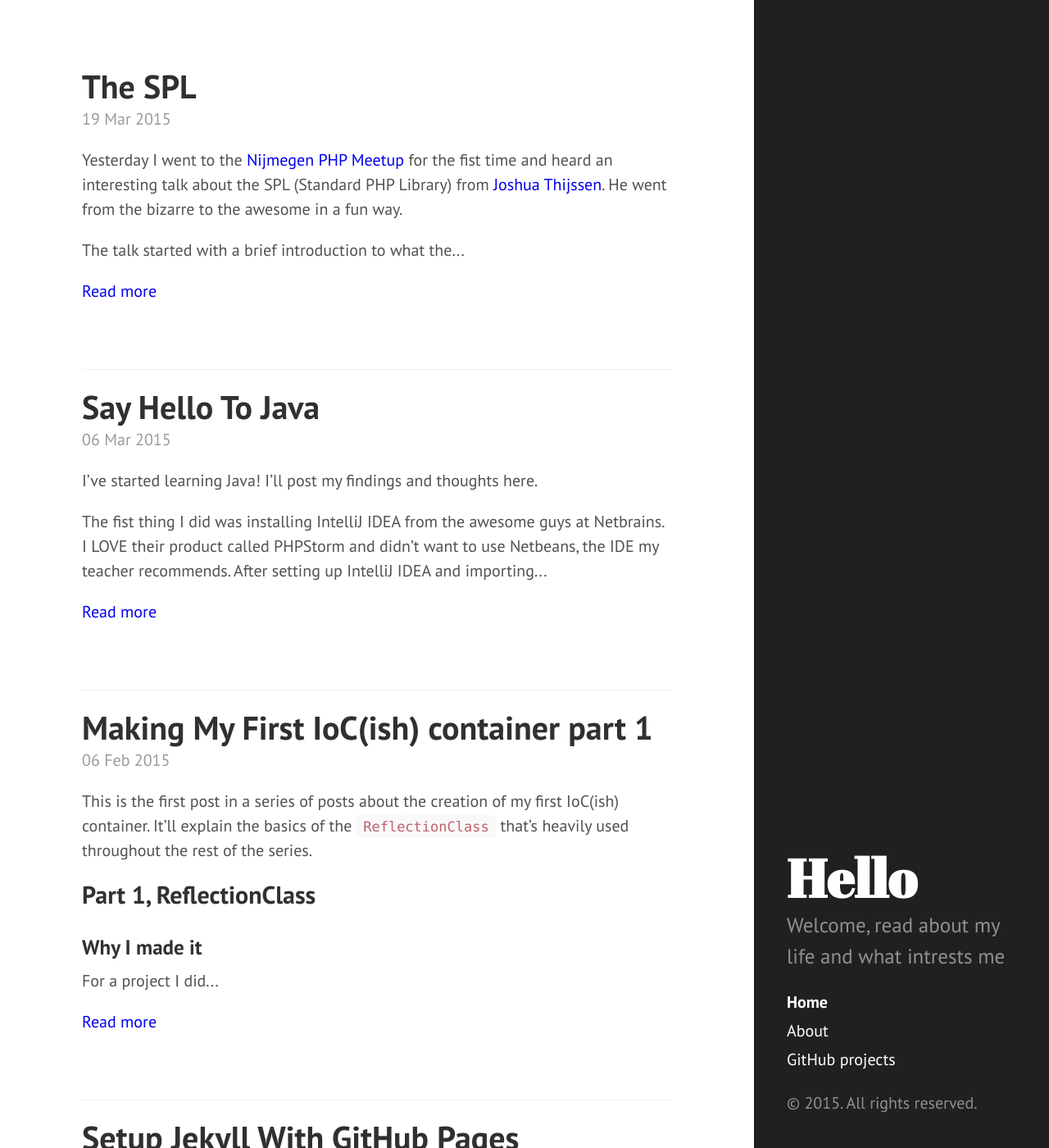
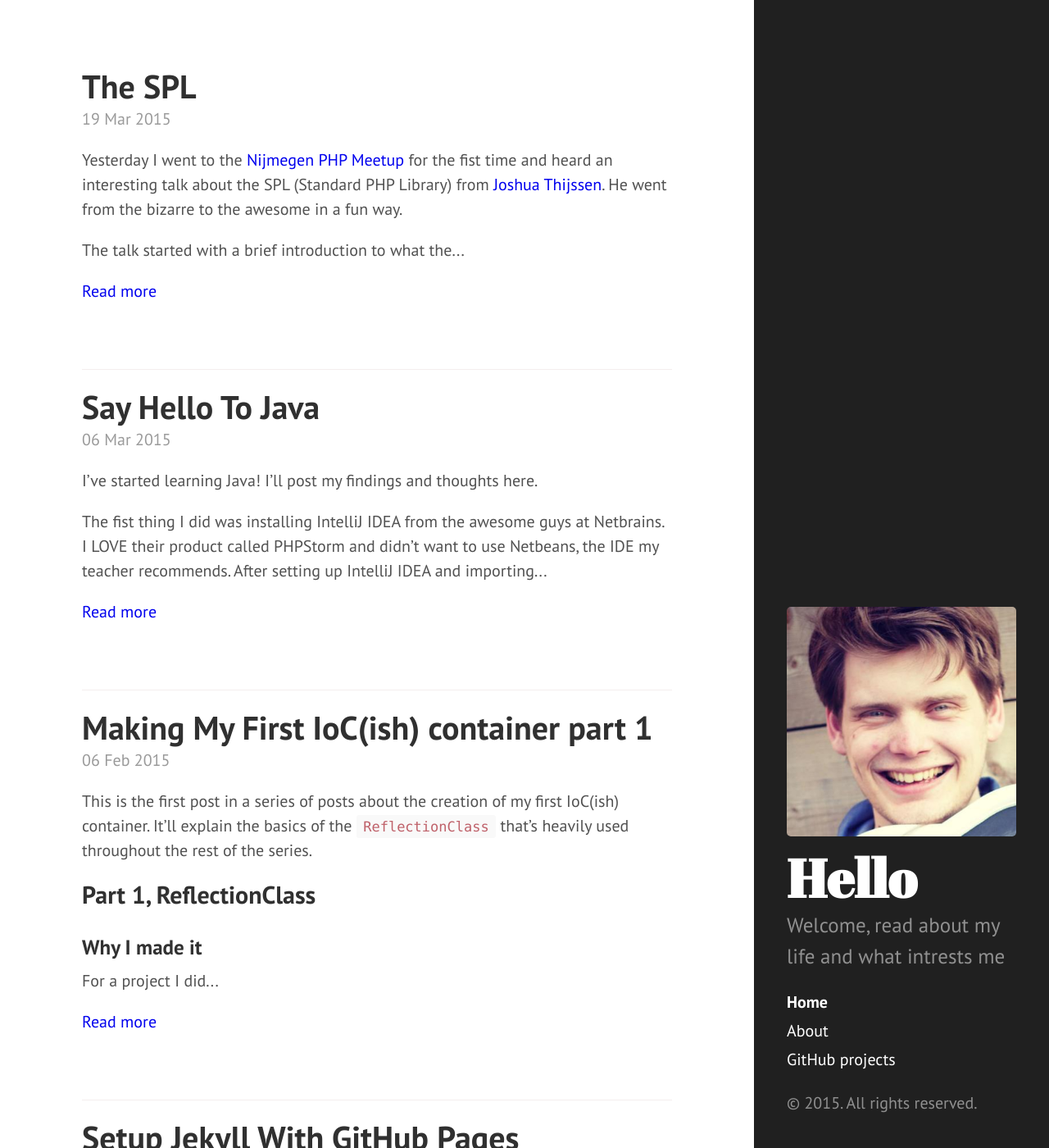
Before and after one commit to megawubs/megawubs.github.io, a Jekyll site: the page built from index.html, in a window 1280 px wide and 1400 px high. Shown: the whole window at 82% size. Built offline with Jekyll 4.4.1, drawn with Linux system fonts in a browser that asks for light colours; nearby versions of some CDN libraries; the list of posts is cut into pages by our own code.

Commit message:
Added an image of myself to the nav bar

```diff
--- a/_includes/sidebar.html
+++ b/_includes/sidebar.html
@@ -1,5 +1,7 @@
 <div class="sidebar">
     <div class="container sidebar-sticky">
+        <img id="me" src="{{ site.url}}/me.jpeg" alt="Me"/>
+
         <div class="sidebar-about">
             <h1>
                 <a href="{{ site.baseurl }}">
@@ -9,7 +11,6 @@
 
             <p class="lead">{{ site.description }}</p>
         </div>
-
         <nav class="sidebar-nav">
             <a class="sidebar-nav-item{% if page.url == site.baseurl %} active{% endif %}" href="{{ site.baseurl }}">Home</a>
 
--- a/public/css/hyde.css
+++ b/public/css/hyde.css
@@ -28,6 +28,9 @@
  *
  * Update the foundational and global aspects of the page.
  */
+#me {
+    display: none;
+}
 
 html {
     font-family: "PT Sans", Helvetica, Arial, sans-serif;
@@ -67,6 +70,10 @@ html {
         bottom: 0;
         width: 18rem;
         text-align: left;
+    }
+
+    #me {
+        display: block;
     }
 }
 
```
